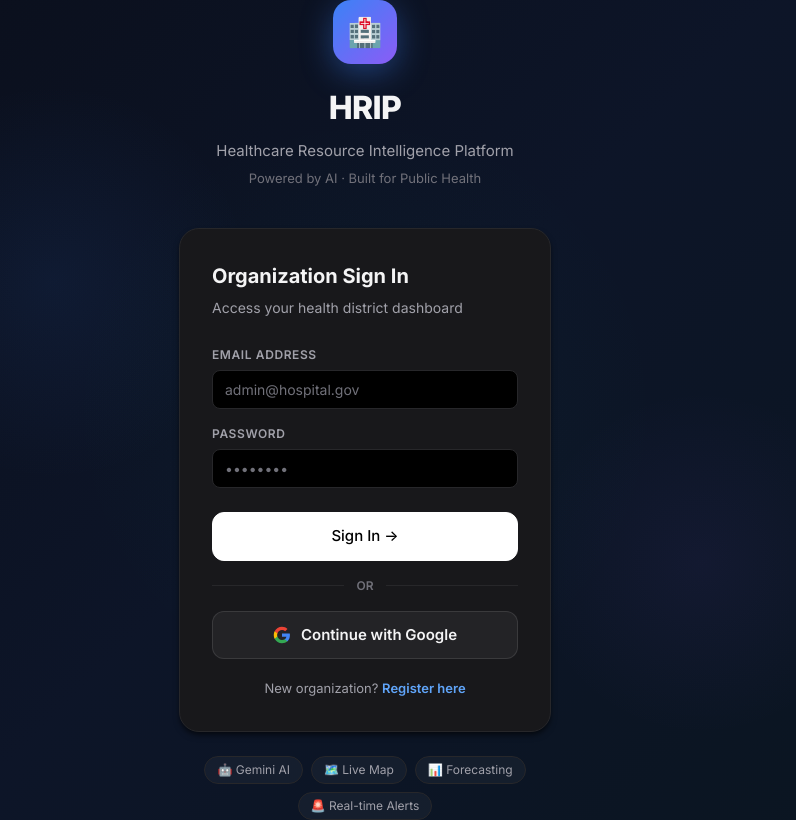
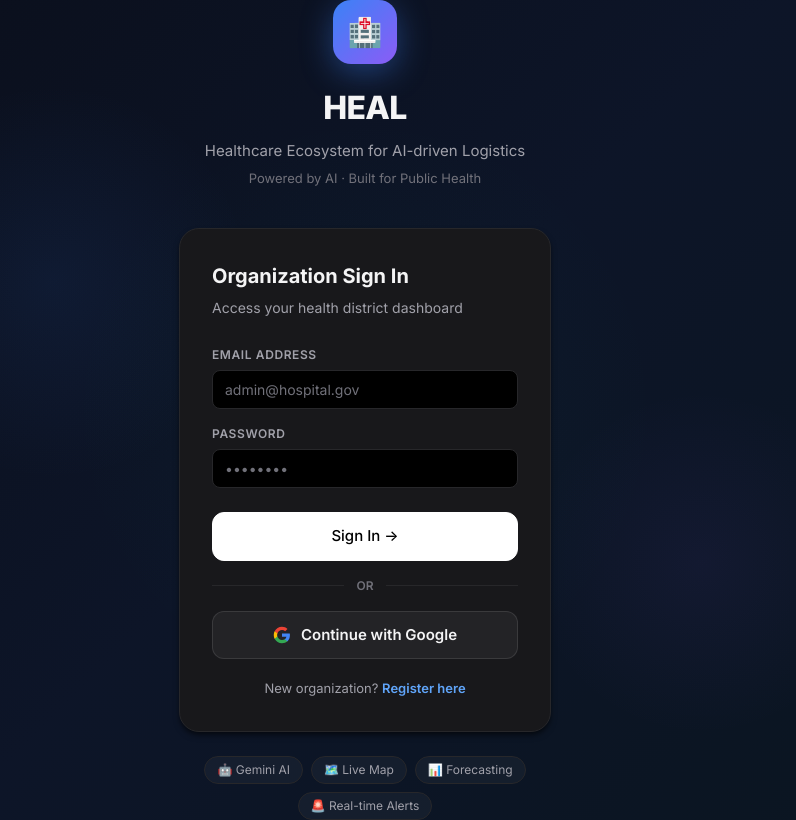
Before and after one commit to RuthvikKarne/hackskill, a Next.js app in the folder frontend/: page / in a window 1280 px wide. Shown: the whole page, without its empty margins (275-1071 px from the left). Built offline with nearby package versions, Linux system fonts and the light colour scheme.

Commit message:
Rename HRIP to HEAL - Healthcare Ecosystem for AI-driven Logistics

```diff
--- a/frontend/src/app/dashboard/layout.tsx
+++ b/frontend/src/app/dashboard/layout.tsx
@@ -62,7 +62,7 @@ export default function DashboardLayout({ children }: { children: React.ReactNod
           }}>🏥</div>
           {!sidebarCollapsed && (
             <div>
-              <div style={{ fontWeight: 800, fontSize: 16, letterSpacing: "-0.02em" }}>HRIP</div>
+              <div style={{ fontWeight: 800, fontSize: 16, letterSpacing: "-0.02em" }}>HEAL</div>
               <div style={{ fontSize: 10, color: "var(--text-muted)", marginTop: 1 }}>AI Health Platform</div>
             </div>
           )}
@@ -100,7 +100,7 @@ export default function DashboardLayout({ children }: { children: React.ReactNod
             }}
           >
             <span style={{ fontSize: 18, minWidth: 20, textAlign: "center" }}>✨</span>
-            {!sidebarCollapsed && <span>Ask HRIP (Gemini)</span>}
+            {!sidebarCollapsed && <span>Ask HEAL (Gemini)</span>}
           </button>
         </nav>
 
@@ -159,7 +159,7 @@ export default function DashboardLayout({ children }: { children: React.ReactNod
               onClick={() => setChatOpen(!chatOpen)}
               style={{ display: "flex", alignItems: "center", gap: 6, fontSize: 13 }}
             >
-              ✨ Ask HRIP
+              ✨ Ask HEAL
             </button>
           </div>
         </header>
--- a/frontend/src/app/layout.tsx
+++ b/frontend/src/app/layout.tsx
@@ -4,7 +4,7 @@ import "./globals.css";
 import Providers from "./providers";
 
 export const metadata: Metadata = {
-  title: "HRIP — Healthcare Resource Intelligence Platform",
+  title: "HEAL — Healthcare Ecosystem for AI-driven Logistics",
   description:
     "AI-powered healthcare resource management for public health facilities. Real-time bed tracking, medicine forecasting, disease surveillance, and AI-driven recommendations.",
   keywords: "healthcare, AI, resource management, hospitals, public health",
--- a/frontend/src/app/page.tsx
+++ b/frontend/src/app/page.tsx
@@ -119,10 +119,10 @@ export default function LoginPage() {
             🏥
           </div>
           <h1 className="gradient-text" style={{ fontSize: 32, fontWeight: 800, letterSpacing: "-0.02em", marginBottom: 8 }}>
-            HRIP
+            HEAL
           </h1>
           <p style={{ color: "var(--text-secondary)", fontSize: 15 }}>
-            Healthcare Resource Intelligence Platform
+            Healthcare Ecosystem for AI-driven Logistics
           </p>
           <p style={{ color: "var(--text-muted)", fontSize: 13, marginTop: 6 }}>
             Powered by AI · Built for Public Health
--- a/frontend/src/components/AskHRIP.tsx
+++ b/frontend/src/components/AskHRIP.tsx
@@ -8,8 +8,8 @@ interface Message {
 }
 
 // Context fed to Gemini about the current system state
-const HRIP_CONTEXT = `
-You are HRIP AI Assistant — an intelligent healthcare resource management copilot powered by Google Gemini.
+const HEAL_CONTEXT = `
+You are HEAL AI Assistant — an intelligent healthcare resource management copilot powered by Google Gemini.
 You have real-time access to the following healthcare district data:
 
 HOSPITALS:
@@ -44,7 +44,7 @@ export default function AskHRIP({ onClose }: Props) {
   const [messages, setMessages] = useState<Message[]>([
     {
       role: "model",
-      text: "👋 Hi! I'm your HRIP AI Assistant powered by Gemini.\n\nI have real-time access to your hospital data, AI recommendations, and health surveillance. What would you like to know?\n\nTry asking:\n• *\"What should I prioritize today?\"*\n• *\"Why is Aster hospital at critical risk?\"*\n• *\"Summarize the disease situation\"*",
+      text: "👋 Hi! I'm your HEAL AI Assistant powered by Gemini.\n\nI have real-time access to your hospital data, AI recommendations, and health surveillance. What would you like to know?\n\nTry asking:\n• *\"What should I prioritize today?\"*\n• *\"Why is Aster hospital at critical risk?\"*\n• *\"Summarize the disease situation\"*",
     },
   ]);
   const [input, setInput] = useState("");
@@ -72,8 +72,8 @@ export default function AskHRIP({ onClose }: Props) {
 
       const chat = model.startChat({
         history: [
-          { role: "user", parts: [{ text: HRIP_CONTEXT }] },
-          { role: "model", parts: [{ text: "I understand the HRIP system context. I'm ready to assist with healthcare resource management queries." }] },
+          { role: "user", parts: [{ text: HEAL_CONTEXT }] },
+          { role: "model", parts: [{ text: "I understand the HEAL system context. I'm ready to assist with healthcare resource management queries." }] },
           ...messages.map((m) => ({
             role: m.role,
             parts: [{ text: m.text }],
@@ -138,7 +138,7 @@ export default function AskHRIP({ onClose }: Props) {
             fontSize: 18, boxShadow: "0 4px 12px rgba(139,92,246,0.4)",
           }}>✨</div>
           <div>
-            <div style={{ fontWeight: 700, fontSize: 15 }}>Ask HRIP</div>
+            <div style={{ fontWeight: 700, fontSize: 15 }}>Ask HEAL</div>
             <div style={{ fontSize: 11, color: "#a78bfa" }}>Powered by Google Gemini</div>
           </div>
         </div>
@@ -174,7 +174,7 @@ export default function AskHRIP({ onClose }: Props) {
             {msg.role === "model" && (
               <div style={{ display: "flex", alignItems: "center", gap: 6, marginBottom: 4 }}>
                 <div style={{ width: 20, height: 20, borderRadius: 6, background: "linear-gradient(135deg,#8b5cf6,#3b82f6)", display: "flex", alignItems: "center", justifyContent: "center", fontSize: 10 }}>✨</div>
-                <span style={{ fontSize: 11, color: "var(--text-muted)" }}>HRIP AI</span>
+                <span style={{ fontSize: 11, color: "var(--text-muted)" }}>HEAL AI</span>
               </div>
             )}
             <div className={msg.role === "user" ? "chat-bubble-user" : "chat-bubble-ai"}>
```
